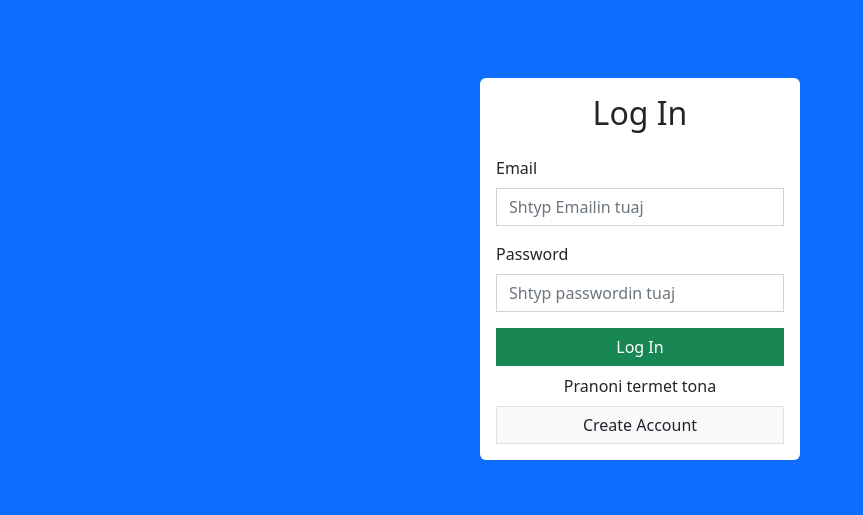
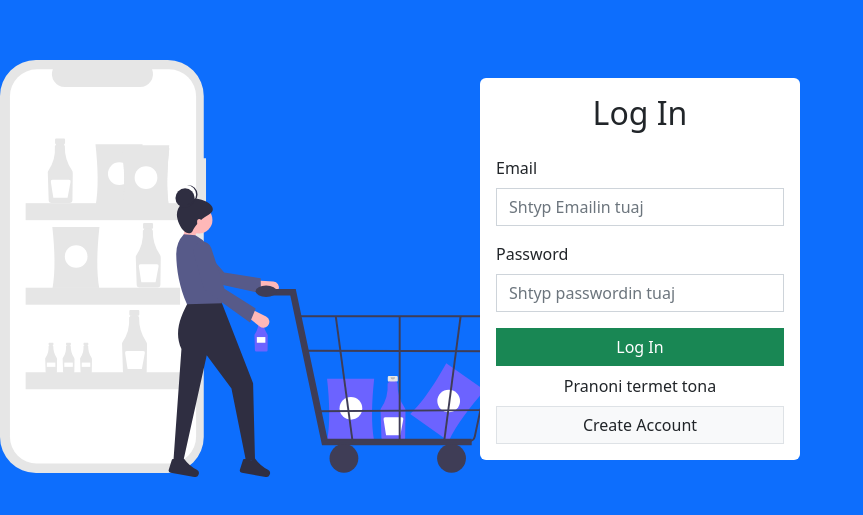
Before and after one commit to shuajbmemaa/EcommerceApp, a React (Create React App) app in the folder frontend/: page /login in a window 1280 px wide. Shown: the part 131-646 px from the top of the page, without its empty margins (0-863 px from the left). Built offline with nearby package versions, Linux system fonts and the light colour scheme.

Commit message:
stilizim i login

```diff
--- a/frontend/src/Login.jsx
+++ b/frontend/src/Login.jsx
@@ -3,6 +3,7 @@
 import { Link ,useNavigate} from 'react-router-dom'
 import {toast,ToastContainer} from 'react-toastify'
 import 'react-toastify/dist/ReactToastify.css'
+import './login.css'
 
 const Login = () => {
     const[values,setValues]=useState({
@@ -42,8 +43,10 @@
         .then(err => console.log(err))
     }
 
+
+
     return (
-        <div className="d-flex justify-content-center align-items-center bg-primary vh-100">
+        <div className="d-flex justify-content-center align-items-center bg-primary vh-100 login-container">
           <div className="bg-white p-3 rounded w-25">
             <h2 className="text-center mb-4">Log In</h2>
             <form onSubmit={handleSubmit}>
--- /dev/null
+++ b/frontend/src/login.css
@@ -0,0 +1,6 @@
+.login-container {
+    background-image: url(undraw_shopping_app_flsj.svg);
+    background-size:500px;
+    background-position: left;
+    background-repeat: no-repeat;
+  }
```
Also changed, not shown: frontend/src/undraw_shopping_app_flsj.svg (added).
